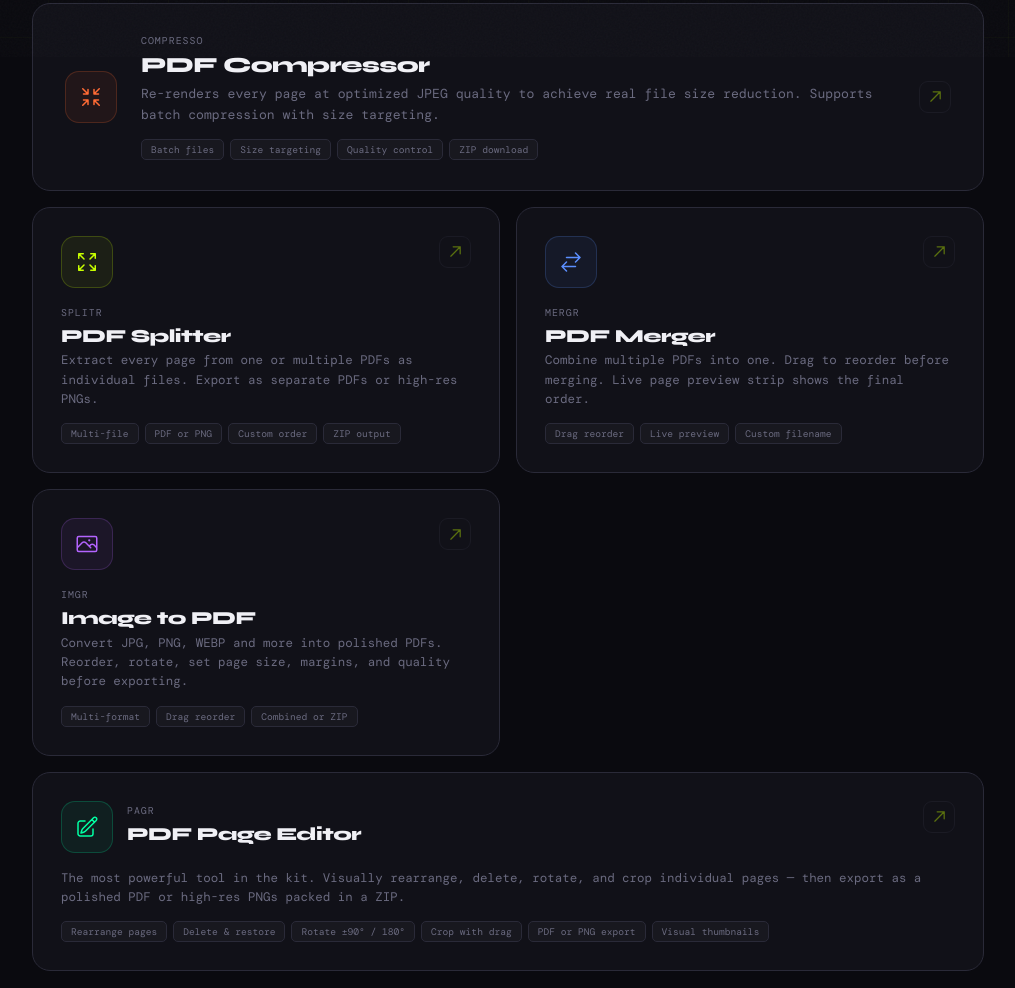
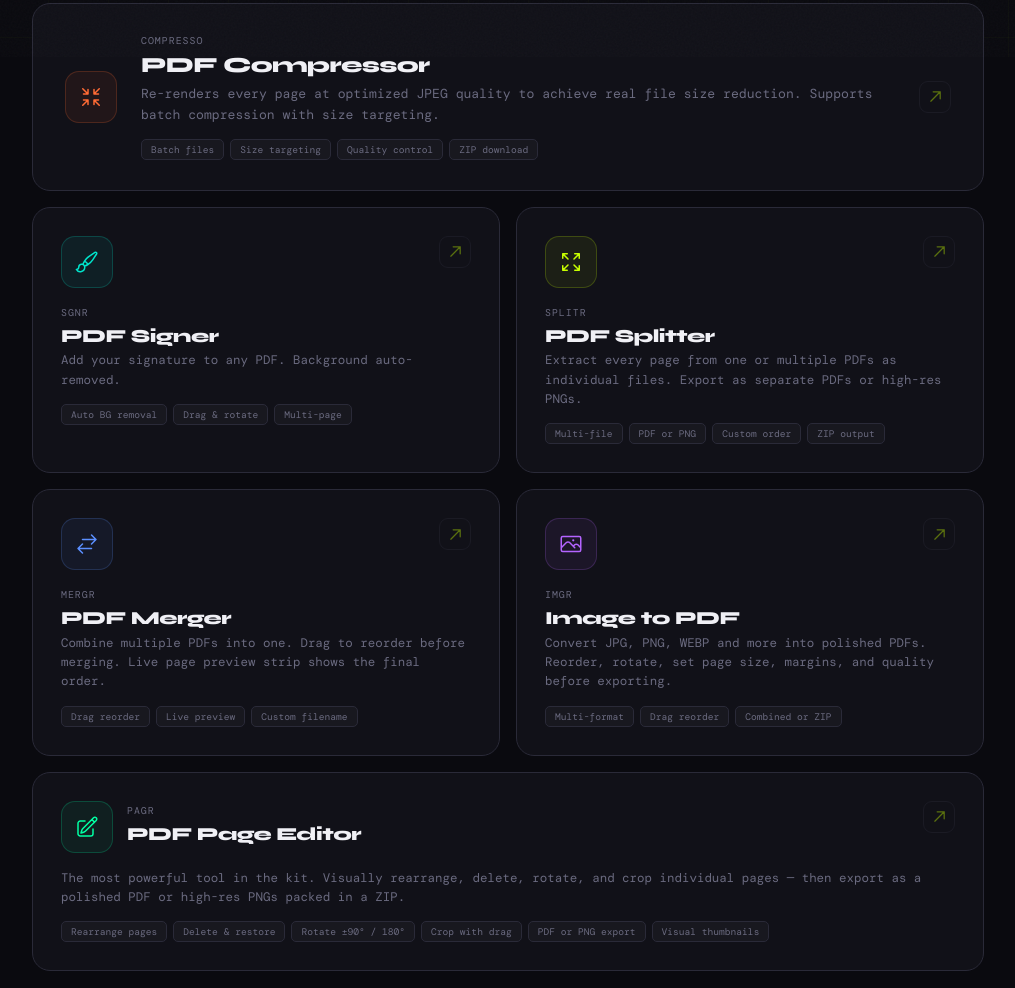
Before and after one commit to killmonger161/pdf, a plain HTML site: page index.html in a window 1280 px wide. Shown: the part 743-1731 px from the top of the page, without its empty margins (132-1147 px from the left). Drawn offline with nearby package versions, Linux system fonts and the light colour scheme; a web font is replaced by a local one.

Commit message:
Add PDF Signer tool card to index.html
Added a new tool card for PDF Signer with features.

```diff
--- a/index.html
+++ b/index.html
@@ -62,6 +62,7 @@ nav{display:flex;justify-content:space-between;align-items:center;padding:28px 0
 .card-icon.lime{background:rgba(0,255,163,.06);border-color:rgba(0,255,163,.2)}
 .card-icon.purple{background:rgba(180,100,255,.07);border-color:rgba(180,100,255,.2)}
 .card-icon.purple{background:rgba(180,100,255,.07);border-color:rgba(180,100,255,.2)}
+.card-icon.teal{background:rgba(0,229,204,.07);border-color:rgba(0,229,204,.2)}
 
 .card-body{flex:1;min-width:0}
 .card-tag{font-family:'DM Mono',monospace;font-size:.62rem;letter-spacing:.1em;color:var(--muted);text-transform:uppercase;margin-bottom:8px}
@@ -169,6 +170,23 @@ footer span{color:var(--accent)}
     </div>
     <div class="card-arrow"><svg fill="none" viewBox="0 0 24 24" stroke-width="2"><path stroke-linecap="round" stroke-linejoin="round" d="M4.5 19.5l15-15m0 0H8.25m11.25 0v11.25"/></svg></div>
   </a>
+  <!-- SGNR -->
+<a class="tool-card" href="sgnr.html">
+  <div class="card-top">
+    <div class="card-icon teal">
+      <svg fill="none" viewBox="0 0 24 24" stroke-width="1.5" stroke="#00e5cc"><path stroke-linecap="round" stroke-linejoin="round" d="M9.53 16.122a3 3 0 00-5.78 1.128 2.25 2.25 0 01-2.4 2.245 4.5 4.5 0 008.4-2.245c0-.399-.078-.78-.22-1.128zm0 0a15.998 15.998 0 003.388-1.62m-5.043-.025a15.994 15.994 0 011.622-3.395m3.42 3.42a15.995 15.995 0 004.764-4.648l3.876-5.814a1.151 1.151 0 00-1.597-1.597L14.146 6.32a15.996 15.996 0 00-4.649 4.763m3.42 3.42a6.776 6.776 0 00-3.42-3.42"/></svg>
+    </div>
+    <div class="card-arrow"><svg fill="none" viewBox="0 0 24 24" stroke-width="2"><path stroke-linecap="round" stroke-linejoin="round" d="M4.5 19.5l15-15m0 0H8.25m11.25 0v11.25"/></svg></div>
+  </div>
+  <div class="card-tag">SGNR</div>
+  <div class="card-name">PDF Signer</div>
+  <div class="card-desc">Add your signature to any PDF. Background auto-removed.</div>
+  <div class="card-features">
+    <span class="card-feat">Auto BG removal</span>
+    <span class="card-feat">Drag & rotate</span>
+    <span class="card-feat">Multi-page</span>
+  </div>
+</a>
 
   <!-- SPLITR -->
   <a class="tool-card" href="split.html">
```
